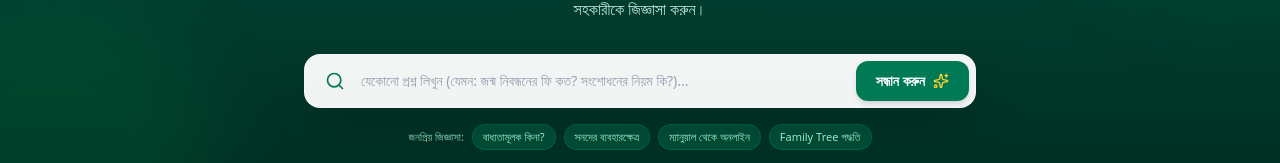
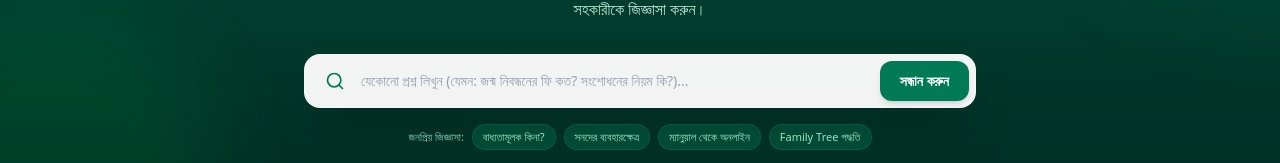
Before and after one commit to Md-Bari/frontend_chatbot, a Next.js app: page / in a window 1280 px wide. Shown: the part 367-530 px from the top of the page. Built offline with nearby package versions, Linux system fonts and the light colour scheme; no server answers.

Commit message:
feat: add main page component

```diff
--- a/src/app/page.tsx
+++ b/src/app/page.tsx
@@ -306,7 +306,6 @@ export default function HomePage() {
               className="bg-emerald-700 hover:bg-emerald-800 active:scale-95 text-white font-bold text-xs sm:text-sm px-5 py-2.5 rounded-xl transition-all shadow-md flex items-center gap-2"
             >
               <span>সন্ধান করুন</span>
-              <Sparkles className="w-4 h-4 text-amber-300" />
             </button>
           </form>
 
```
